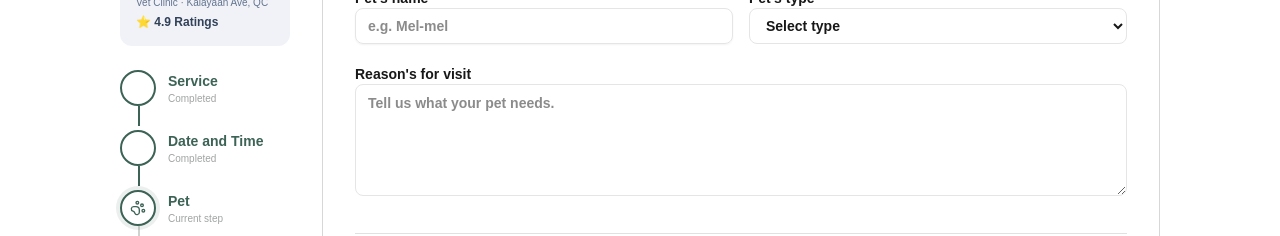
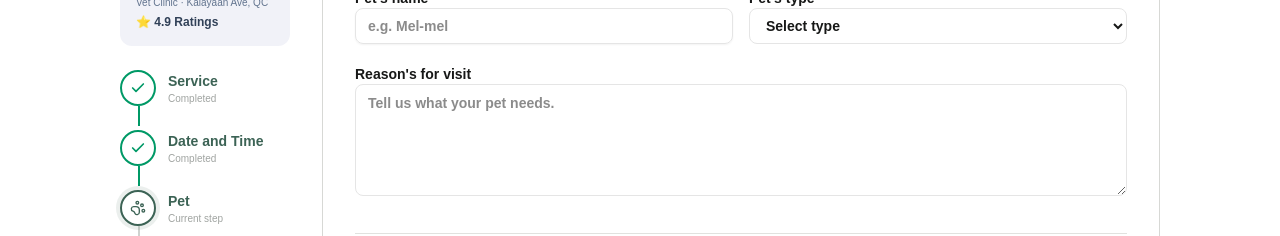
Before and after one commit to GarudaKurt/Aspen, a Next.js app: page /request-appointment/pet in a window 1280 px wide. Shown: the part 414-650 px from the top of the page. Built offline with nearby package versions, Linux system fonts and the light colour scheme.

Commit message:
Match completed appointment steps to Service Coverage colors

```diff
--- a/src/components/appointment/appointment-page.tsx
+++ b/src/components/appointment/appointment-page.tsx
@@ -100,9 +100,9 @@ function AppointmentStepper({ activeIndex }: { activeIndex: number }) {
         const current = index === activeIndex;
         const complete = index < activeIndex;
         return <li key={label} className="relative flex items-start pb-5 last:pb-0">
-          {index < steps.length - 1 && <span aria-hidden="true" className={`absolute bottom-0 left-[18px] top-9 w-0.5 ${complete ? "bg-[#3c6355]" : "bg-[#cfd2cf]"}`} />}
+          {index < steps.length - 1 && <span aria-hidden="true" className={`absolute bottom-0 left-[18px] top-9 w-0.5 ${complete ? "bg-emerald-600" : "bg-[#cfd2cf]"}`} />}
           <div className={`relative z-10 flex items-center gap-3 ${index <= activeIndex ? "text-[#3c6355]" : "text-[#a0a4a1]"}`}>
-            <span className={`flex size-9 shrink-0 items-center justify-center rounded-full border-2 bg-white transition-colors duration-200 ${current ? "border-[#3c6355] text-[#3c6355] ring-4 ring-[#3c6355]/10" : complete ? "border-[#3c6355] bg-[#3c6355] text-white" : "border-[#cfd2cf] text-[#a0a4a1]"}`}>
+            <span className={`flex size-9 shrink-0 items-center justify-center rounded-full border-2 bg-white transition-colors duration-200 ${current ? "border-[#3c6355] text-[#3c6355] ring-4 ring-[#3c6355]/10" : complete ? "border-emerald-600 bg-emerald-50 text-emerald-600" : "border-[#cfd2cf] text-[#a0a4a1]"}`}>
               {complete ? <Check size={16} strokeWidth={2.5} /> : <Icon size={16} />}
             </span>
             <span className="block text-left">
```
